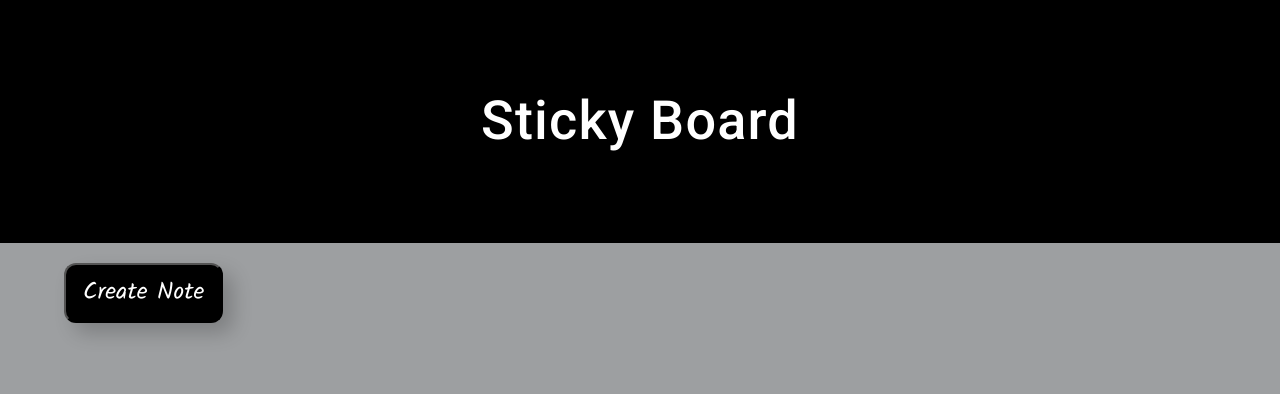
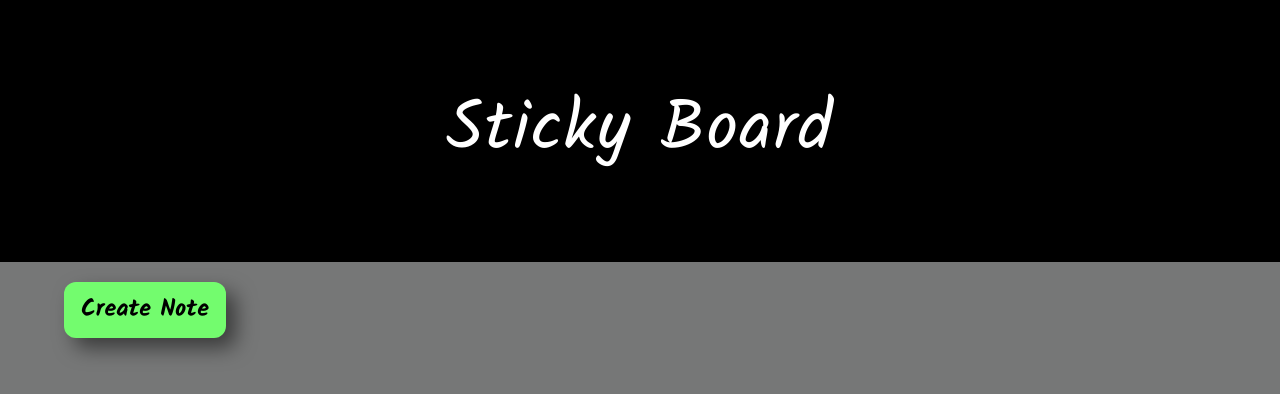
Before and after one commit to aam214/Stickies--Sticky-Notes-App, a plain HTML site: page index.html in a window 1280 px wide. Drawn offline with nearby package versions, Linux system fonts and the light colour scheme.

Commit message:
Removed image. Edited button and body background color.

```diff
--- a/style.css
+++ b/style.css
@@ -1,6 +1,5 @@
 .body{
- background-color: #9d9fa1;
-
+ background-color: #767777;
   font-weight: 400;
   font-family: "Kalam", cursive;
   font-style: normal;
@@ -12,7 +11,7 @@ header{
 }
 .title{
   margin-top: 25px;
-  font-family: "Roboto", sans-serif;
+  font-family: "Kalam", cursive;
   font-weight: 500;
   color: white;
   letter-spacing: 1.2px;
@@ -20,21 +19,31 @@ header{
   font-style: normal;
 margin: 37px;
 border-radius: 8px;
-font-size: 54px;
+font-size: 70px;
 }
 section{
   margin-left: 44px;
 }
 .edit-button{
-  color: white;
-
-  background-color: black;
+  color: black;
+  background-color:rgb(115, 252, 110);
   padding: 10px 17px;
+  font-weight: 600;
+  border: 2px;
   font-size: 24px;
   cursor: pointer;
   margin: 20px;
   border-radius: 12px;
-  box-shadow:10px 10px 20px rgba(0, 0, 0, 0.2);
+  box-shadow:10px 10px 20px rgba(0, 0, 0, 0.5);
+}
+.edit-button:hover {
+  background-color:rgb(87, 196, 83);
+  transition: 0.1s;
+}
+.edit-button:focus {
+  outline-color: transparent;
+  outline-style:solid;
+  box-shadow: 5px 5px 10px 4px black;
 }
 .container{
   margin: 0 auto;
```
